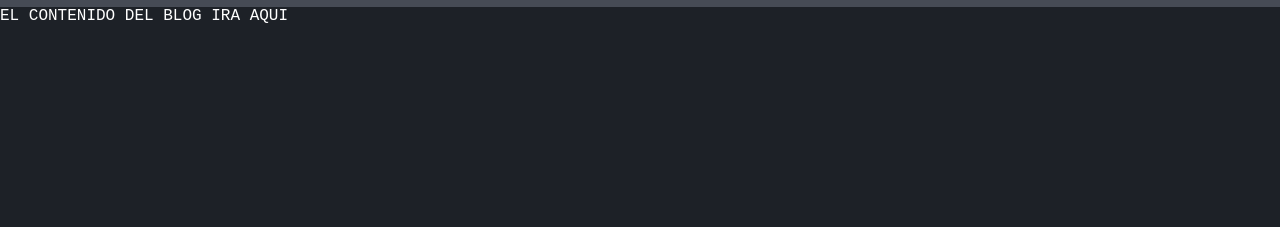
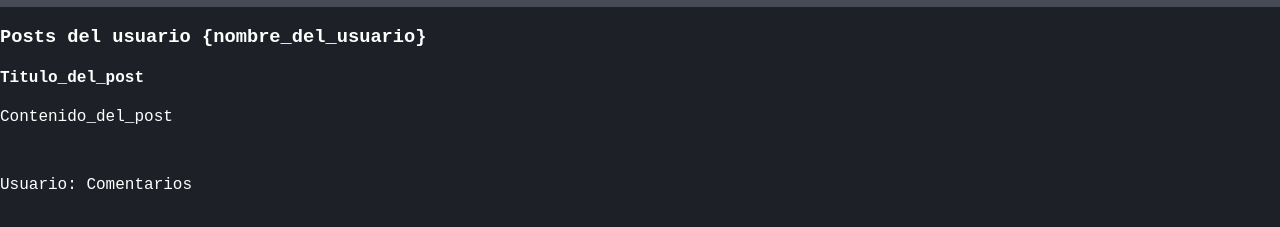
Before and after one commit to PEPAXD/curso_git, a plain HTML site: page Index.html in a window 1280 px wide. Shown: the part 63-290 px from the top of the page. Drawn offline with Linux system fonts and the light colour scheme; a web font is replaced by a local one.

Commit message:
add post html

```diff
--- a/Index.html
+++ b/Index.html
@@ -18,8 +18,14 @@
         <img class="logo" src="git.png">
         <h1>Blog Curso Git & GitHub</h1>
     </div>
-    <div>
-        EL CONTENIDO DEL BLOG IRA AQUI
+    <div class="container" id="content">
+        <h3>Posts del usuario {nombre_del_usuario}</h3>
+        <div class="post">
+            <h4>Titulo_del_post</h4>
+            <p>Contenido_del_post</p>
+            <br>
+            <p><span>Usuario:</span> Comentarios</p>
+        </div>
     </div>
 </body>
 </html>
```
